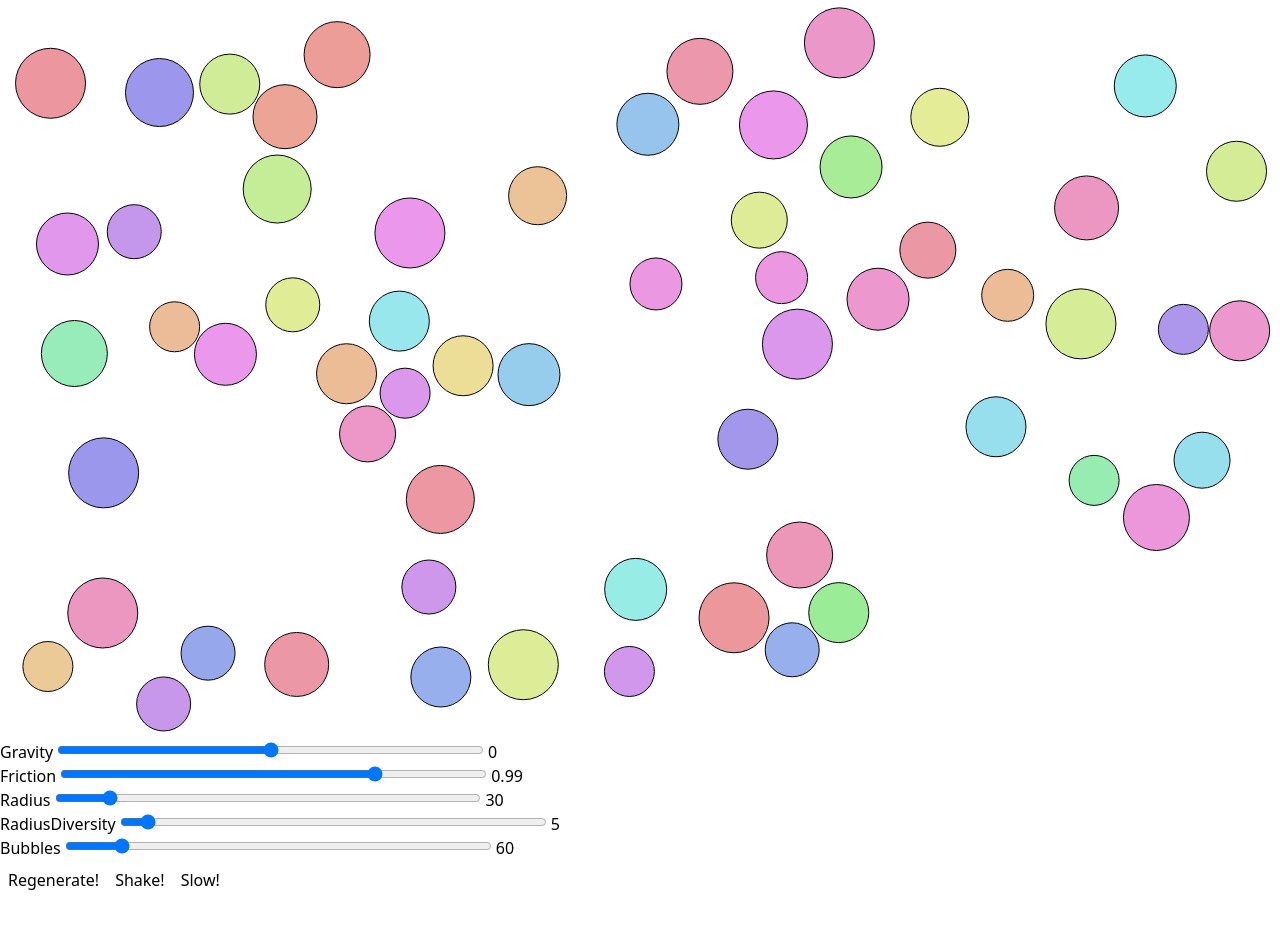
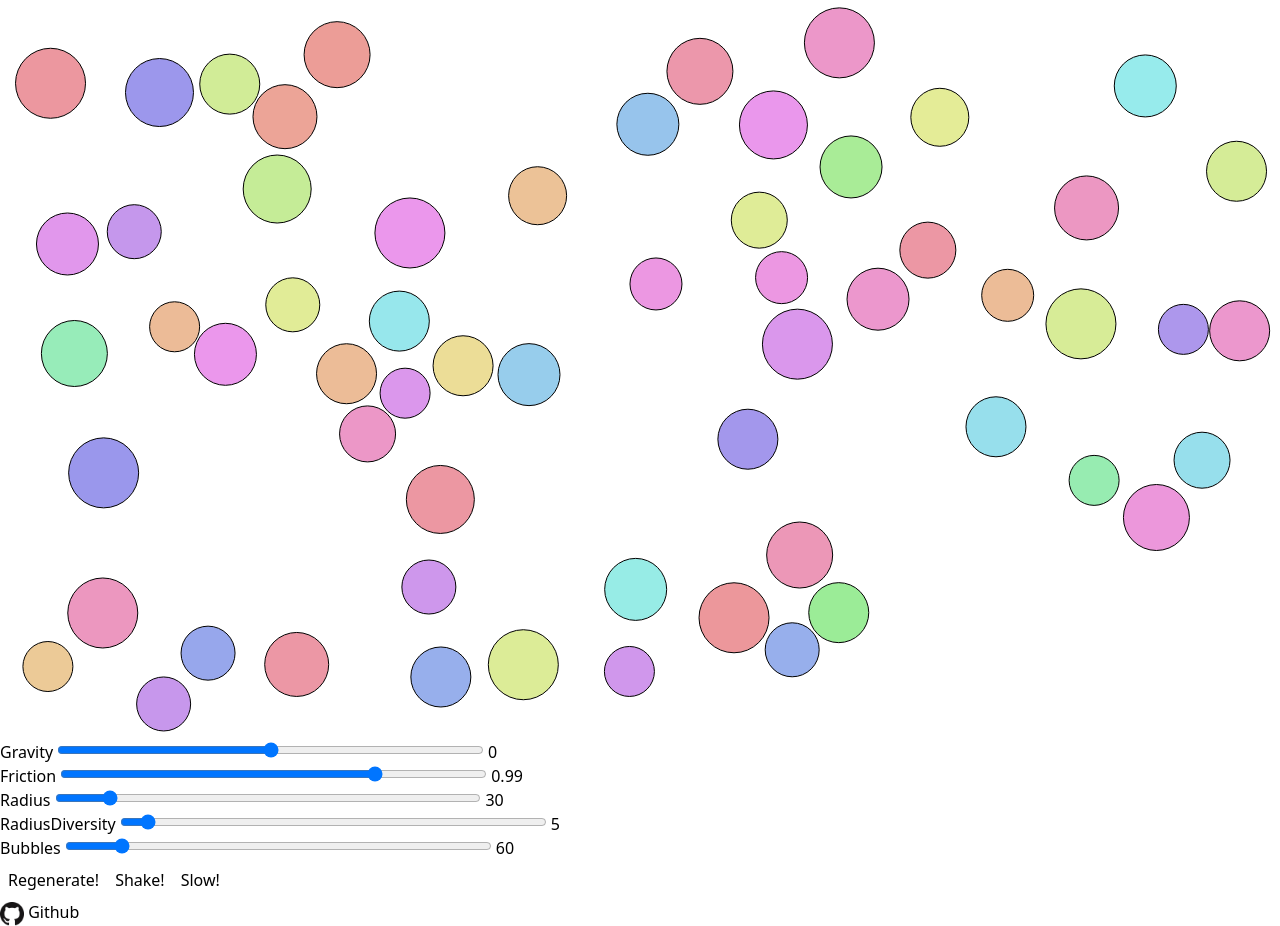
Before and after one commit to Oskar-Przyborski/Bubbles, a plain HTML site: page index.html in a window 1280 px wide. Before the commit the page ends 900 px from the top, so only its background shows below. Drawn offline with nearby package versions, Linux system fonts and the light colour scheme.

Commit message:
github link and working link to preview at readme

```diff
--- a/index.html
+++ b/index.html
@@ -11,7 +11,8 @@
         <div>Radius <input class="w-1/3" type="range" min="1" max="250" step="1" value="30" oninput='document.getElementById("radiusValue").innerHTML = this.value; radius=parseInt(this.value)'/> <span id="radiusValue">30</span></div>
         <div>RadiusDiversity <input class="w-1/3" type="range" min="0" max="100" step="1" value="5" oninput='document.getElementById("radiusDiversityValue").innerHTML = this.value; radiusDiversity=parseInt(this.value)'/> <span id="radiusDiversityValue">5</span></div>
         <div>Bubbles <input class="w-1/3" type="range" min="1" max="500" step="1" value="60" oninput='document.getElementById("bubblesValue").innerHTML = this.value; bubbles=parseInt(this.value)'/> <span id="bubblesValue">60</span></div>
-        <button class="m-2" onclick="init()">Regenerate!</button><button class="m-2" onclick="shake()">Shake!</button><button class="m-2" onclick="slow()">Slow!</button>
+        <button class="m-2" onclick="init()">Regenerate!</button><button class="m-2" onclick="shake()">Shake!</button><button class="m-2" onclick="slow()">Slow!</button><br>
+        <img width="24" height="24" src="githubLogo.png" style="display:inline-block"/><a href="https://github.com/oskar-przyborski/bubbles" target="_blank" rel="noopener"> Github</a>
     </body>
     <script src="./index.js"></script>
 </html>
```
Also changed, not shown: githubLogo.png (added), 1 other file.
